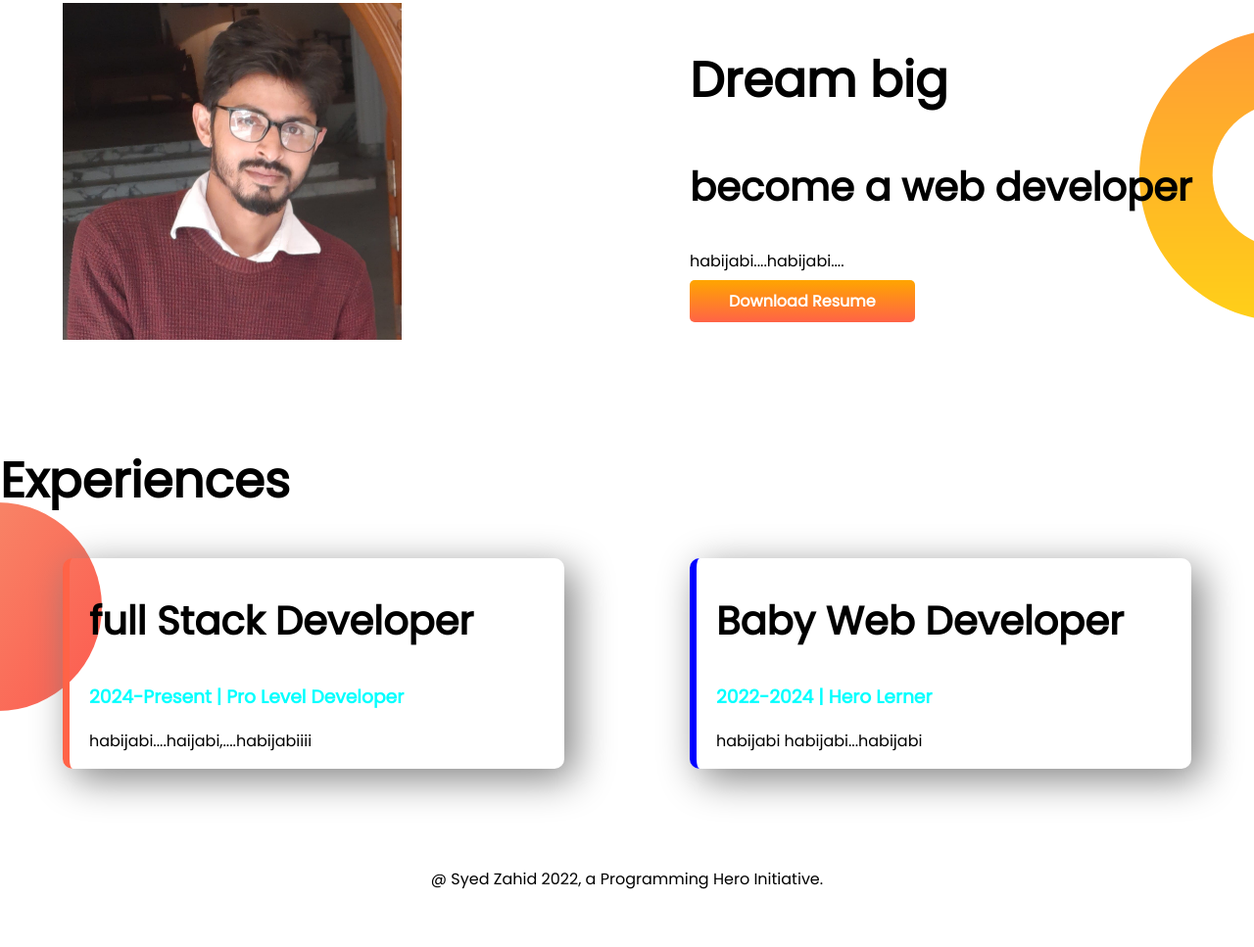
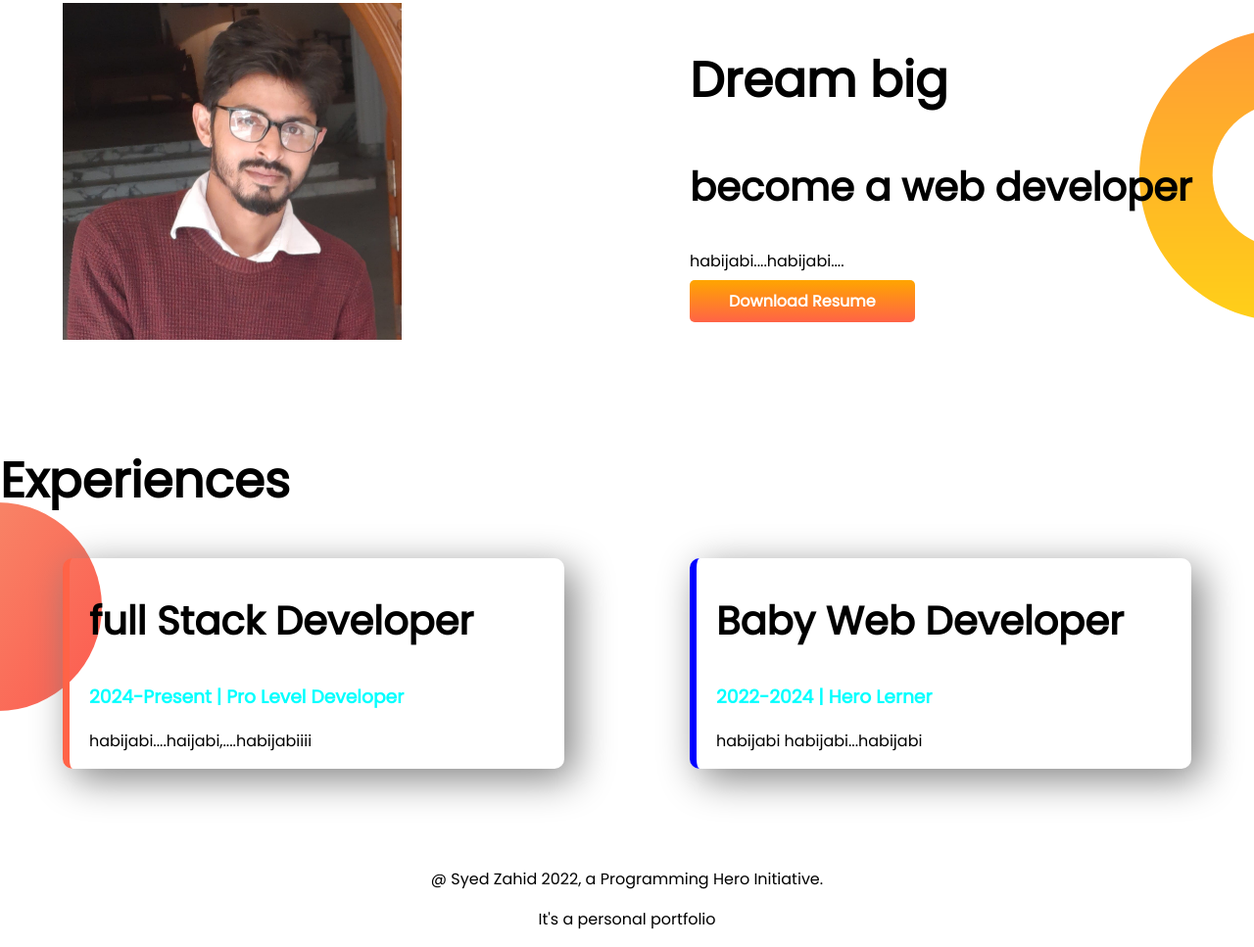
Before and after one commit to syed-zahid/Deveioper-portfolio, a plain HTML site: page index.html in a window 1280 px wide. Shown: the part 588-1555 px from the top of the page at 98% size. Before the commit the page ends 1514 px from the top, so only its background shows below. Drawn offline with Linux system fonts and the light colour scheme.

Commit message:
2nd commit

```diff
--- a/index.html
+++ b/index.html
@@ -59,3 +59,6 @@
 </footer>
 
 </html>
+<footer>
+    <P>It's a personal portfolio</P>
+</footer>
```
